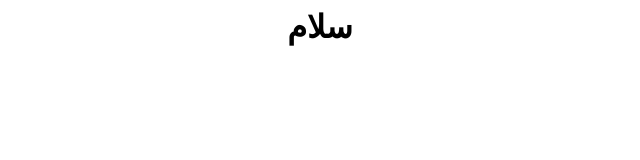
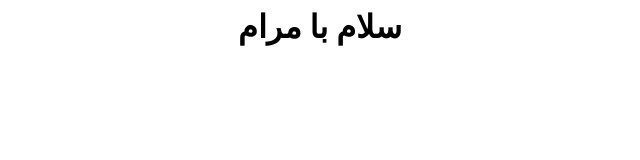
Before and after one commit to MrAidin/MrAidin.github.io, a plain HTML site: page index.html in a window 1280 px wide. Shown: the whole page, without its empty margins (320-960 px from the left). Drawn offline with Linux system fonts and the light colour scheme.

Commit message:
Update index.html

```diff
--- a/index.html
+++ b/index.html
@@ -1,6 +1,6 @@
 <center>
 <h1>
-سلام
+سلام با مرام
 </h1>
 
 </center>
```
